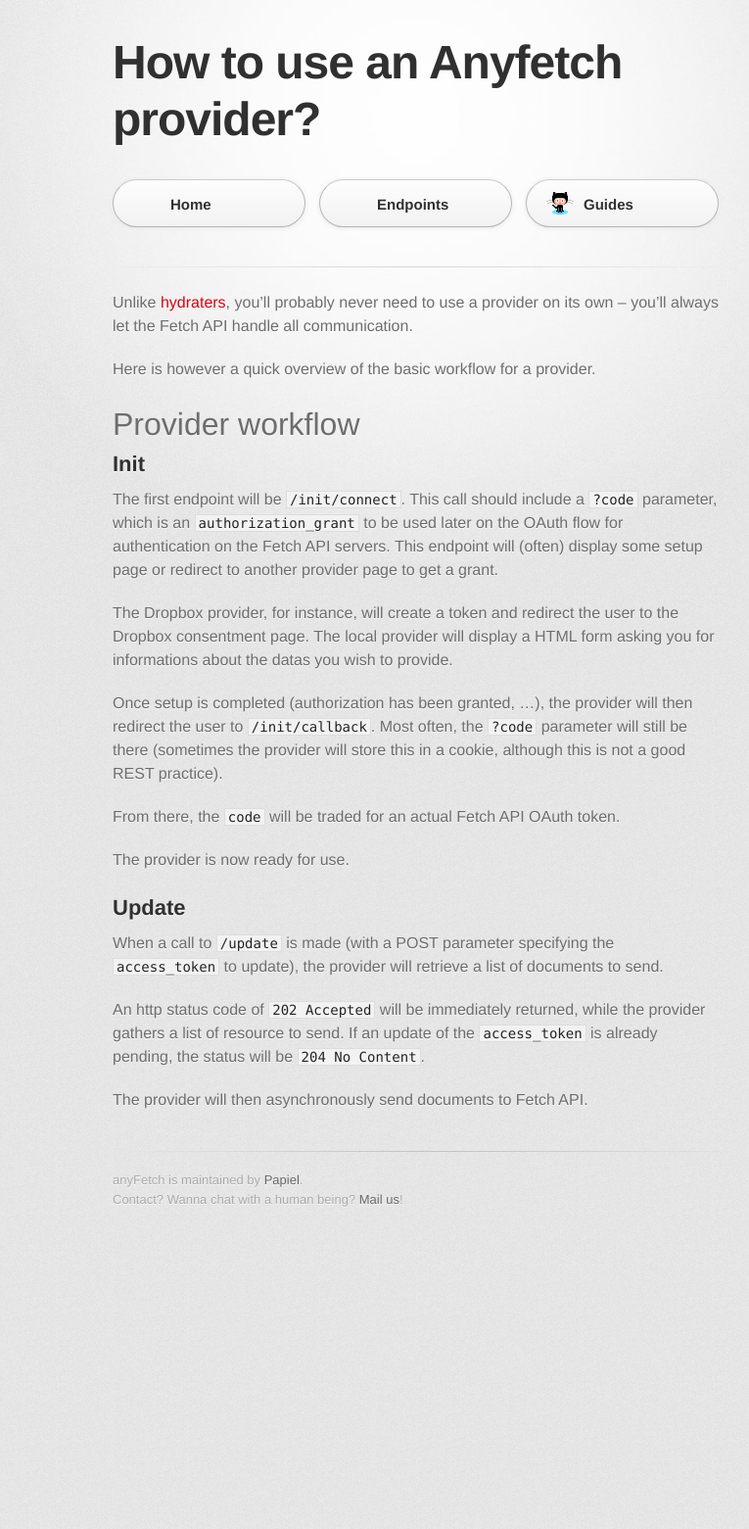
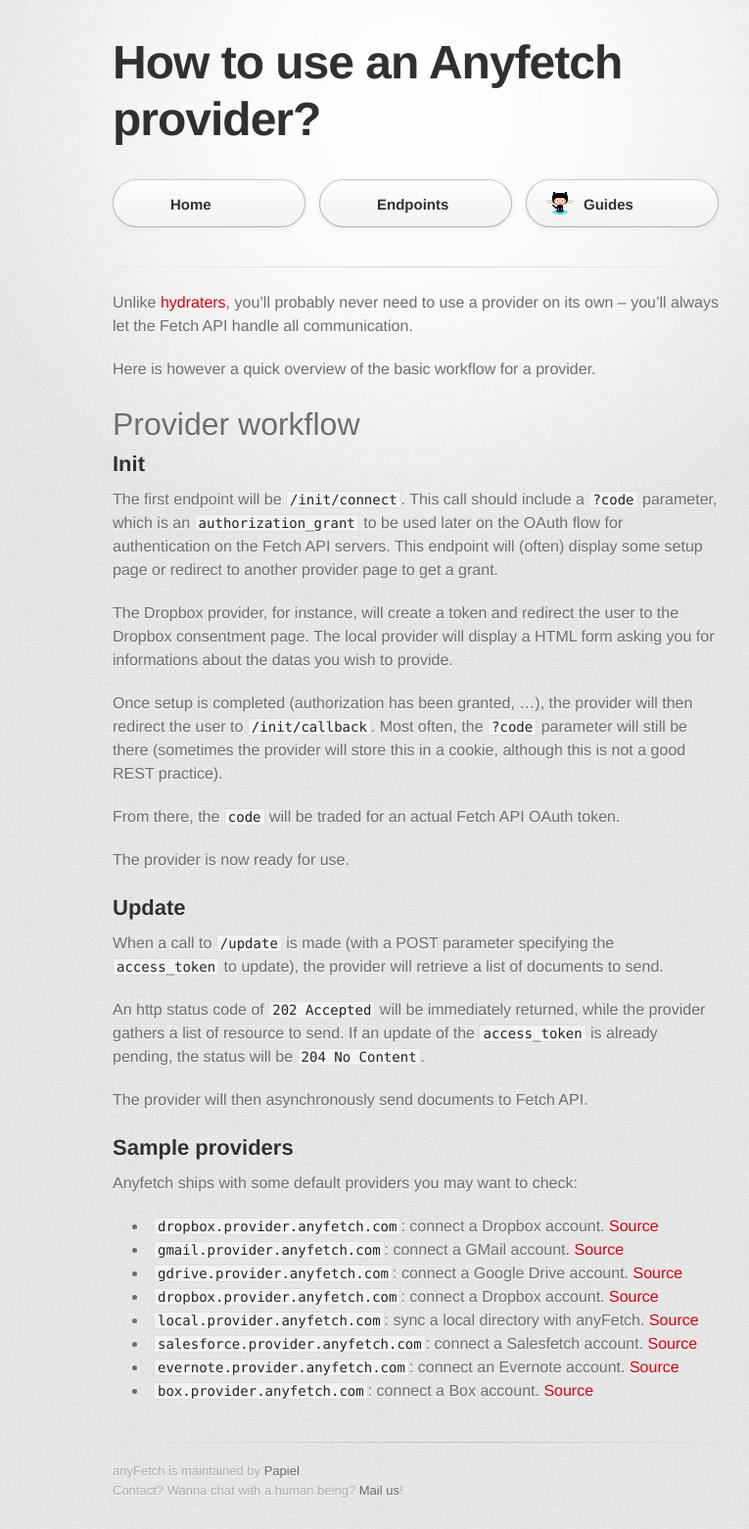
Before and after one commit to AnyFetch/developers.anyfetch.com, a Jekyll site: the page built from guides/using/provider.md, in a window 1280 px wide. Shown: the whole page at 98% size, without its empty margins (215-980 px from the left). Built offline with Jekyll 4.4.1, drawn with Linux system fonts in a browser that asks for light colours; some web fonts are replaced; Markdown is read by kramdown in place of the engine named in the settings; before the commit the page ends 1264 px from its top, so only the background shows below that.

Commit message:
Added sample providers

```diff
--- a/guides/using/provider.md
+++ b/guides/using/provider.md
@@ -28,3 +28,15 @@
 If an update of the `access_token` is already pending, the status will be `204 No Content`.
 
 The provider will then asynchronously send documents to Fetch API.
+
+## Sample providers
+Anyfetch ships with some default providers you may want to check:
+
+* `dropbox.provider.anyfetch.com`: connect a Dropbox account. [Source](https://github.com/Papiel/dropbox.provider.anyfetch.com)
+* `gmail.provider.anyfetch.com`: connect a GMail account. [Source](https://github.com/Papiel/gmail.provider.anyfetch.com)
+* `gdrive.provider.anyfetch.com`: connect a Google Drive account. [Source](https://github.com/Papiel/gdrive.provider.anyfetch.com)
+* `dropbox.provider.anyfetch.com`: connect a Dropbox account. [Source](https://github.com/Papiel/dropbox.provider.anyfetch.com)
+* `local.provider.anyfetch.com`: sync a local directory with anyFetch. [Source](https://github.com/Papiel/local.provider.anyfetch.com)
+* `salesforce.provider.anyfetch.com`: connect a Salesfetch account. [Source](https://github.com/Papiel/salesforce.provider.anyfetch.com)
+* `evernote.provider.anyfetch.com`: connect an Evernote account. [Source](https://github.com/Papiel/evernote.provider.anyfetch.com)
+* `box.provider.anyfetch.com`: connect a Box account. [Source](https://github.com/Papiel/box.provider.anyfetch.com)
```
